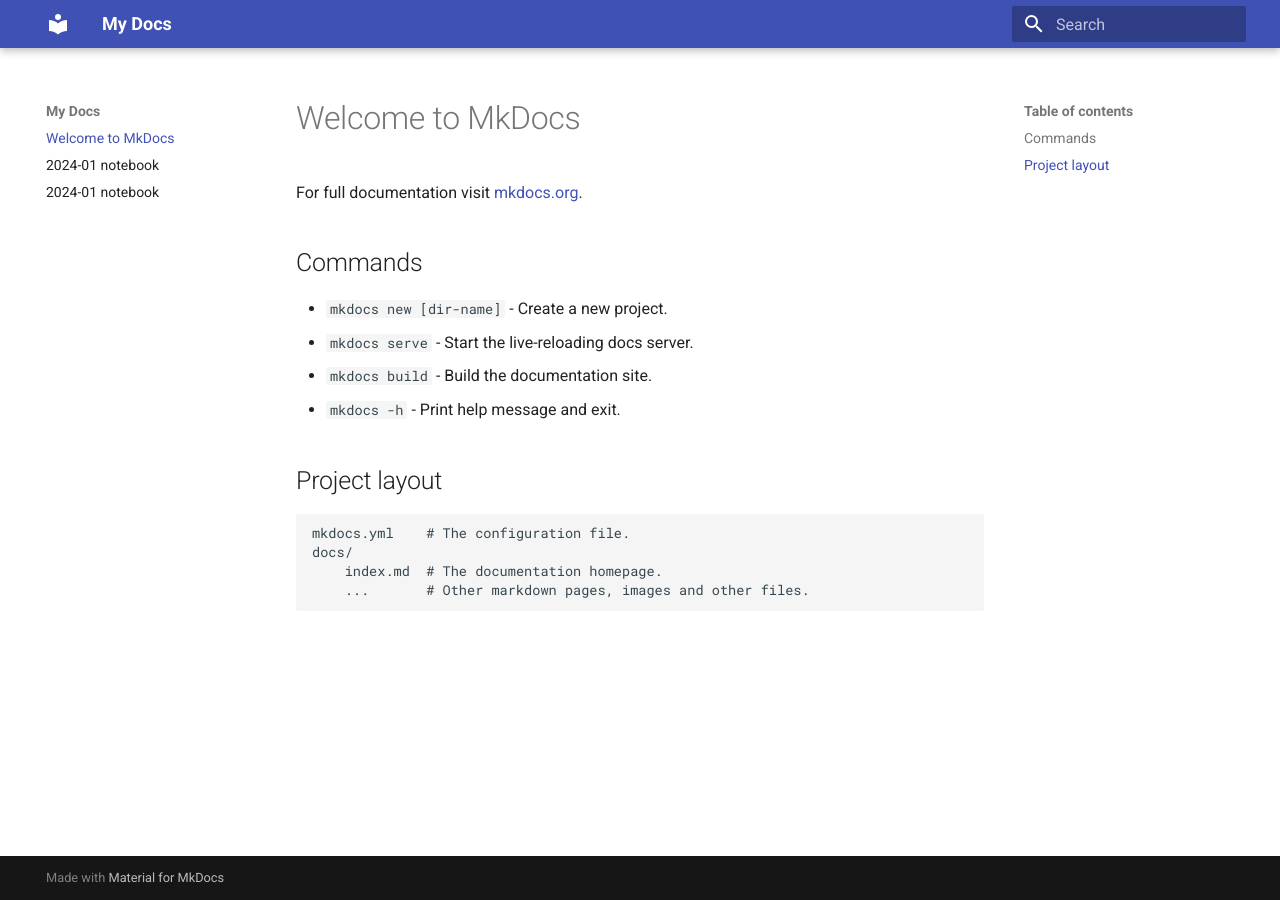
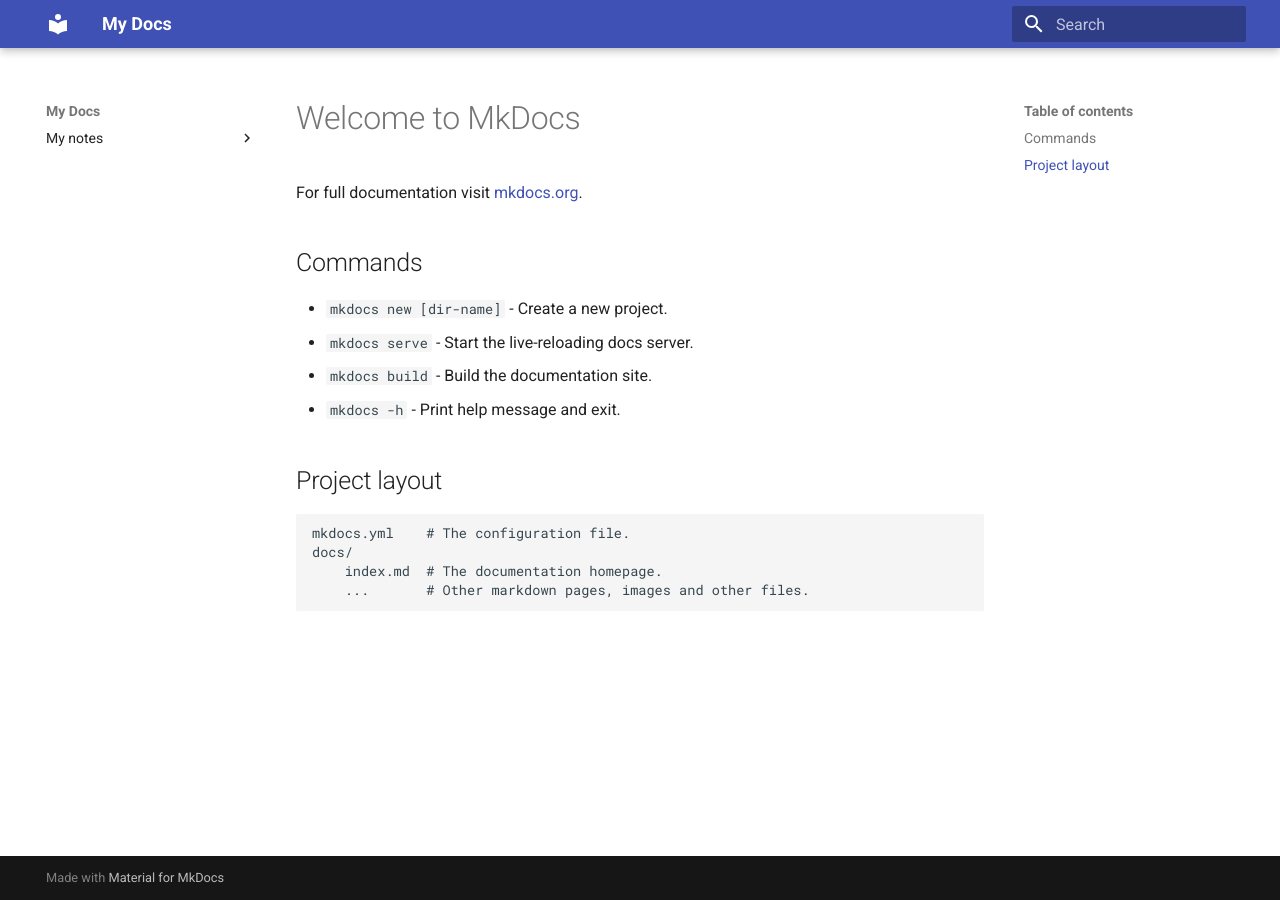
Before and after one commit to marperson/notebook, an MkDocs documentation site: the page built from docs/index.md, in a window 1280 px wide. Built offline with MkDocs 1.6.1 and Material for MkDocs 9.7.7, drawn with Linux system fonts in a browser that asks for light colours; some of the changed lines change nothing that is shown.

Commit message:
add nav section in mkdocs.yml

```diff
--- a/mkdocs.yml
+++ b/mkdocs.yml
@@ -13,3 +13,9 @@
         - name: mermaid
           class: mermaid
           format: !!python/name:pymdownx.superfences.fence_code_format
+
+# page tree
+nav:
+  - My notes:
+      - 2024-01: 2024_01_learning.md
+      - 2024-02: 2024_02_learning.md
```
